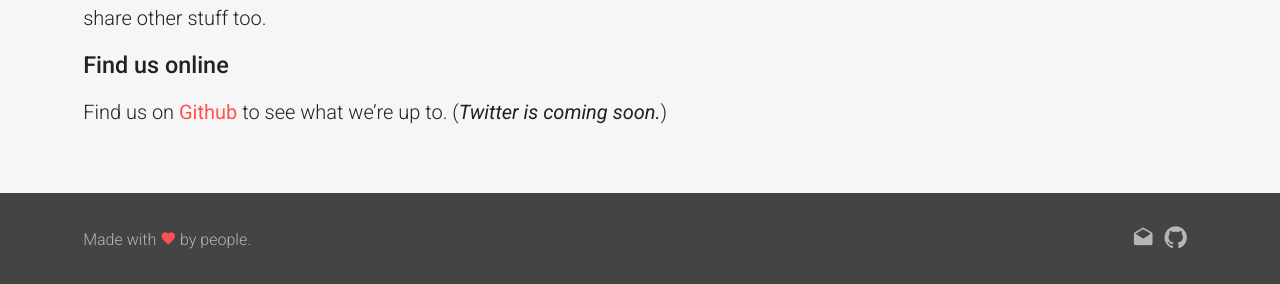
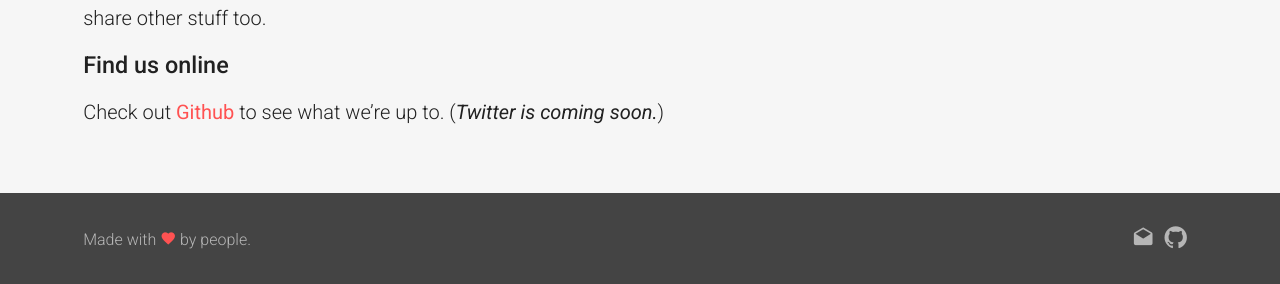
Before and after one commit to fotonic/fotonic.github.io, a Jekyll site: the page built from _pages/about.md, in a window 1280 px wide and 967 px high. Shown: the part 680-964 px from the top of the window. Built offline with Jekyll 4.4.1, drawn with Linux system fonts in a browser that asks for light colours; nearby versions of some CDN libraries.

Commit message:
Update about

```diff
--- a/_pages/about.md
+++ b/_pages/about.md
@@ -14,7 +14,7 @@
 
 ### Find us online
 
-Find us on [Github](http://github.com/fotonic) to see what we're up to. (_Twitter is coming soon._)
+Check out [Github](http://github.com/fotonic) to see what we're up to. (_Twitter is coming soon._)
 
 <!-- ### Contact
 
```
